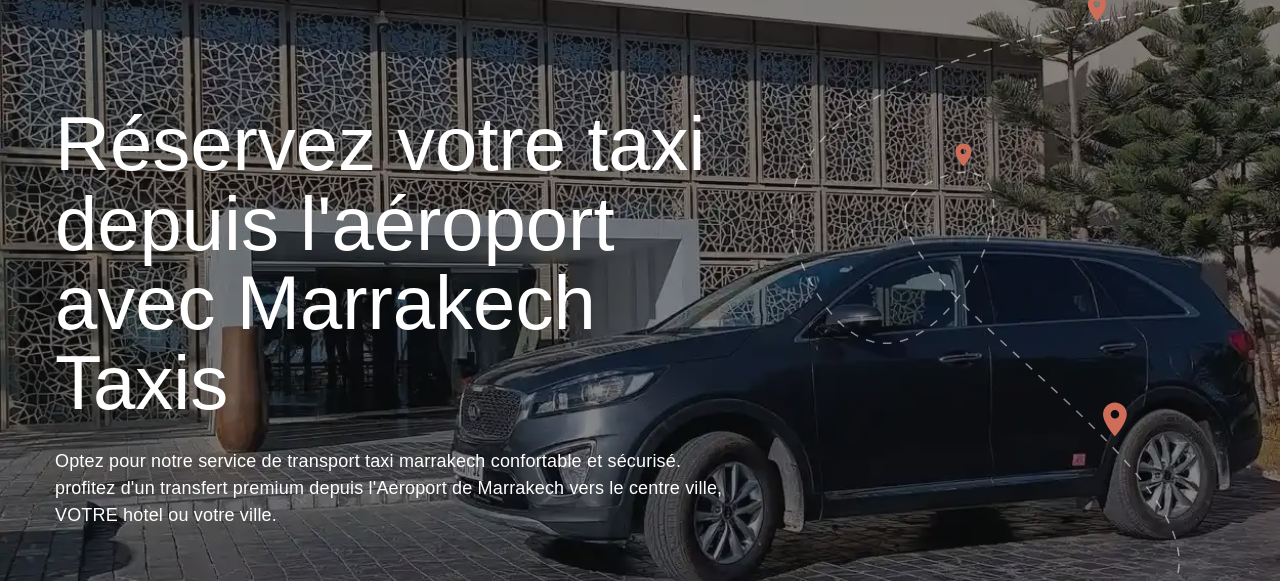
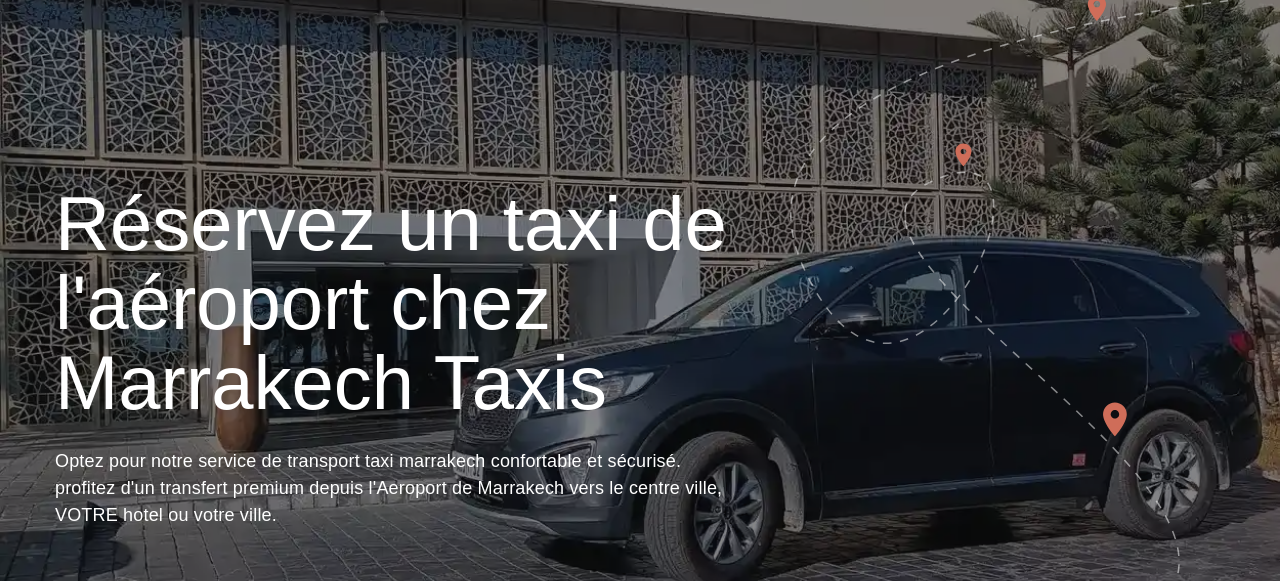
Before and after one commit to hamzaelbaz/marrakechTaxis, a website: page public/index.html in a window 1280 px wide. Shown: the part 88-669 px from the top of the page. Drawn offline with nearby package versions, Linux system fonts and the light colour scheme; a script that the page names is missing.

Commit message:
files minify

```diff
--- a/public/index.html
+++ b/public/index.html
@@ -97,7 +97,7 @@
                     <div class="home-hero-slider-content">
                         <div class="w-layout-blockcontainer base-container w-container">
                             <div class="home-hero-slider-title-wrap">
-                                <h1 class="heading-white">Réservez votre taxi depuis l'aéroport avec Marrakech Taxis</h1>
+                                <h1 class="heading-white">Réservez un taxi de l'aéroport chez Marrakech Taxis</h1>
                                 <p class="paragraph-large text-white">Optez pour notre service de transport taxi marrakech confortable et sécurisé. profitez d'un transfert premium  depuis l'Aeroport de Marrakech vers le centre ville, VOTRE hotel ou votre ville.</p>
                                 <div class="banner-wrap-buttons button-margin-top"><a href="/contact.html" class="primary-button w-button">Reservez maintenant</a><a data-w-id="3520985c-0953-99ce-6eff-f2970506c3f3" href="/propos.html" class="link-with-icon banner-call-to-action">En Savoir Plus<span style="-webkit-transform:translate3d(0, 0, 0) scale3d(1, 1, 1) rotateX(0) rotateY(0) rotateZ(-45deg) skew(0, 0);-moz-transform:translate3d(0, 0, 0) scale3d(1, 1, 1) rotateX(0) rotateY(0) rotateZ(-45deg) skew(0, 0);-ms-transform:translate3d(0, 0, 0) scale3d(1, 1, 1) rotateX(0) rotateY(0) rotateZ(-45deg) skew(0, 0);transform:translate3d(0, 0, 0) scale3d(1, 1, 1) rotateX(0) rotateY(0) rotateZ(-45deg) skew(0, 0)" class="text-button-icon"></span></a></div>
                             </div>
```
